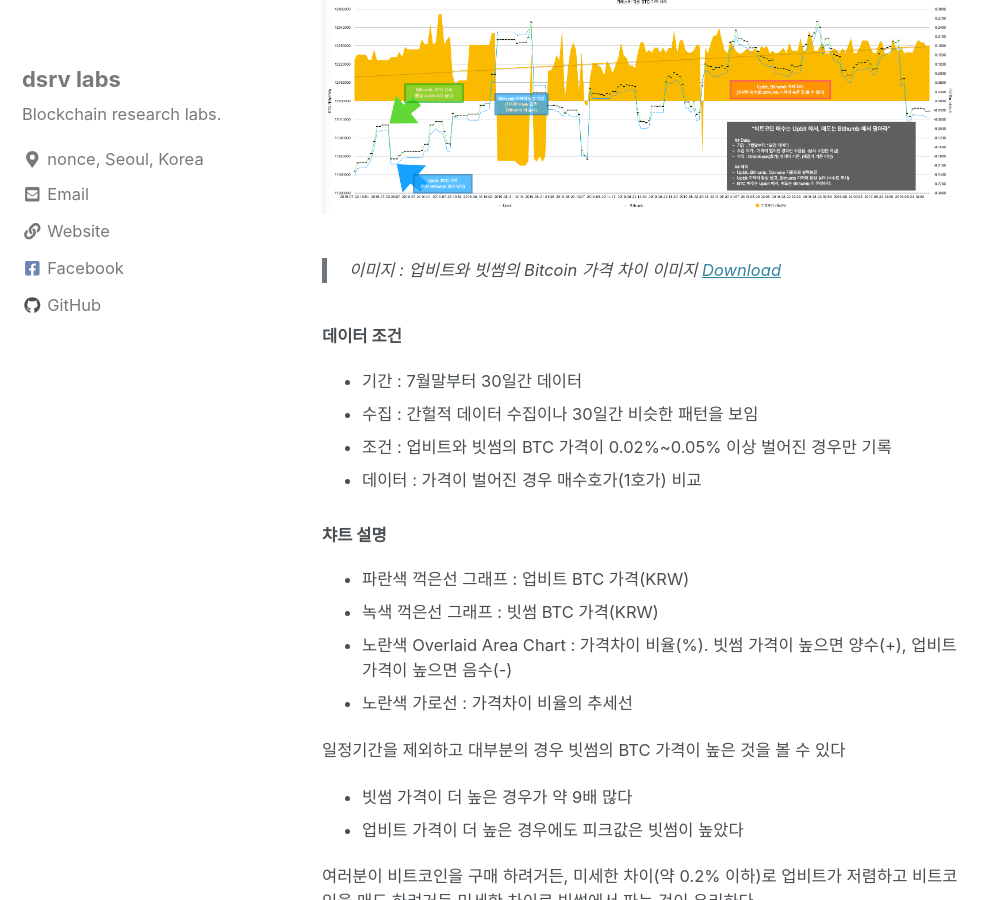
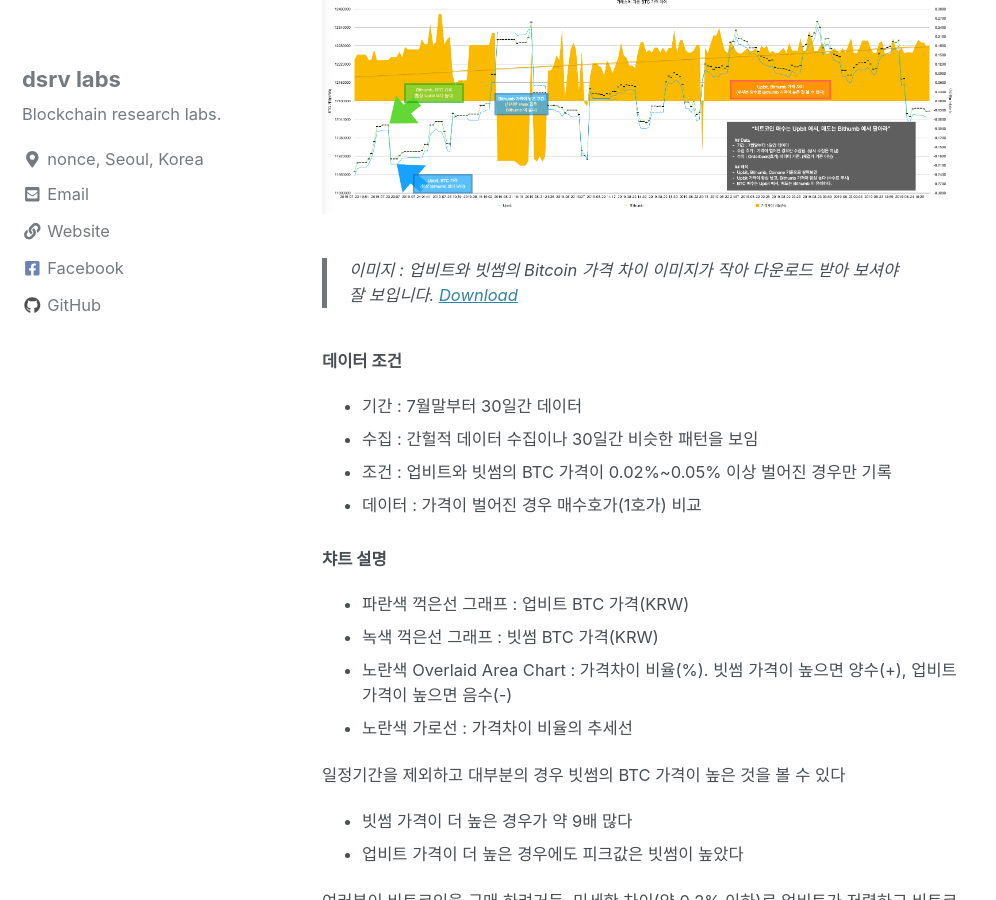
Before and after one commit to dsrvlabs/dsrvlabs.github.io, a Jekyll site: the page built from _posts/2019-08-28-비트코인_호가차이.md, in a window 1280 px wide and 900 px high, scrolled down 1656 px. Shown: the whole window, without its empty margins (0-996 px from the left). Built offline with Jekyll 4.4.1, drawn with Linux system fonts in a browser that asks for light colours; cached includes are drawn as plain includes; nearby versions of some CDN libraries; comment, search, counter and statistics services are not loaded.

Commit message:
Update 2019-08-28-비트코인_호가차이.md

```diff
--- a/_posts/2019-08-28-비트코인_호가차이.md
+++ b/_posts/2019-08-28-비트코인_호가차이.md
@@ -32,7 +32,7 @@
 <img src="https://github.com/dsrvlabs/dsrvlabs.github.io/blob/master/_posts_%20attachments/dsrvlabs_btc_price.png?raw=true" width="100%">
 
 > 이미지 : 업비트와 빗썸의 Bitcoin 가격 차이
-> 이미지 [Download](https://github.com/dsrvlabs/dsrvlabs.github.io/blob/master/_posts_%20attachments/dsrvlabs_btc_price.png?raw=true)
+> 이미지가 작아 다운로드 받아 보셔야 잘 보입니다. [Download](https://github.com/dsrvlabs/dsrvlabs.github.io/blob/master/_posts_%20attachments/dsrvlabs_btc_price.png?raw=true)
 
 #### 데이터 조건
 - 기간 : 7월말부터 30일간 데이터
```
